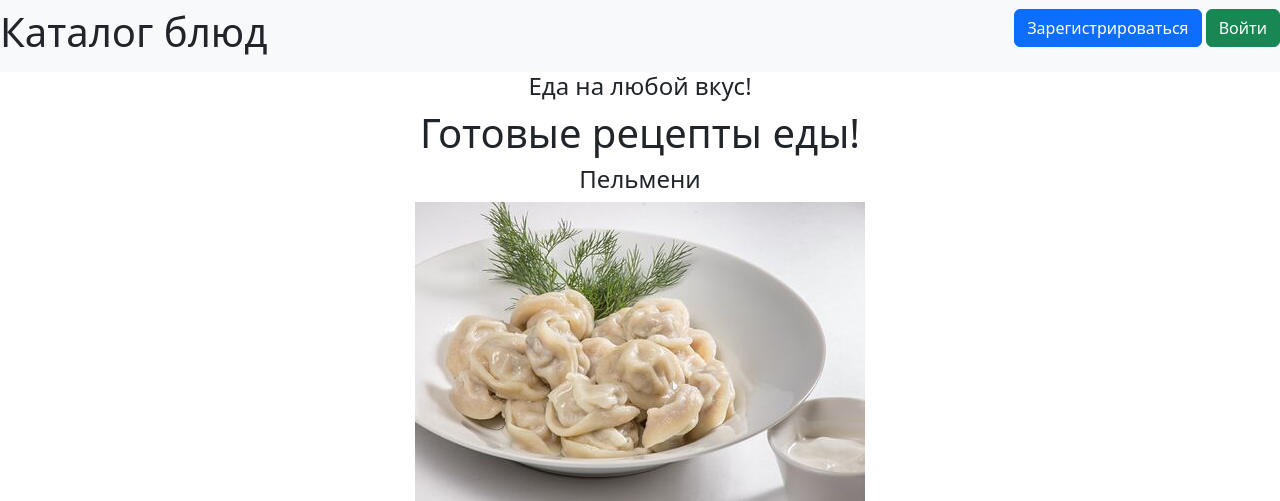
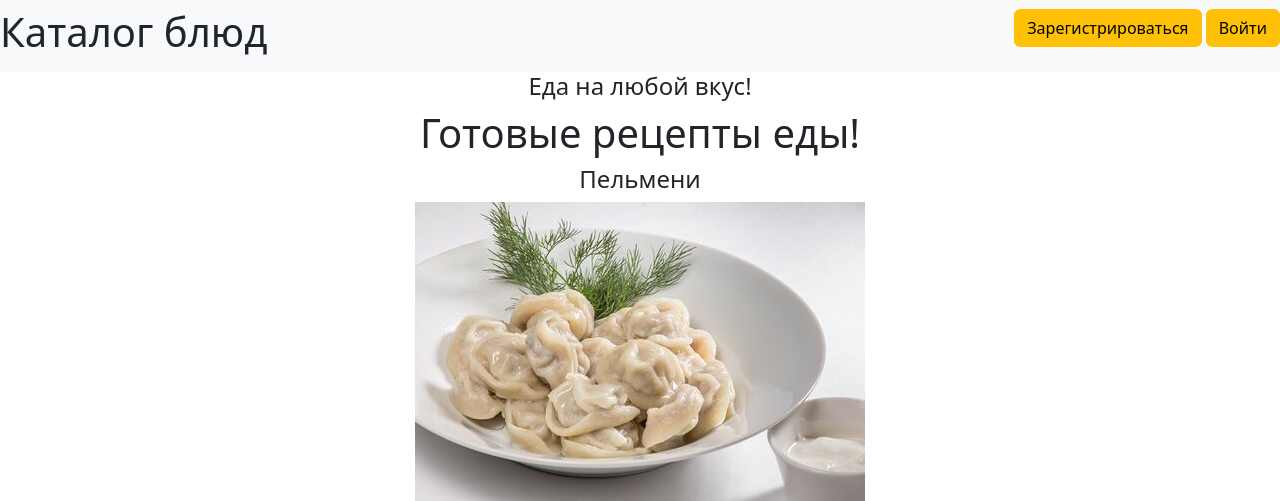
Before and after one commit to AntonovGrigoriy/sait, a Flask app: page / in a window 1280 px wide. Shown: the top 501 px of the page. Run offline with Flask 3, Linux system fonts and the light colour scheme; data that the repository does not hold is empty.

Commit message:
Update base.html

```diff
--- a/templates/base.html
+++ b/templates/base.html
@@ -23,8 +23,8 @@
         <a class="navbar-brand" href="/logout">{{ current_user.name }}</a>
         {% else %}
         <p>
-            <a class="btn btn-primary " href="/register">Зарегистрироваться</a>
-            <a class="btn btn-success" href="/login">Войти</a>
+            <a class="btn btn-warning" href="/register">Зарегистрироваться</a>
+            <a class="btn btn-warning" href="/login">Войти</a>
         </p>
         {% endif %}
     </nav>
```
